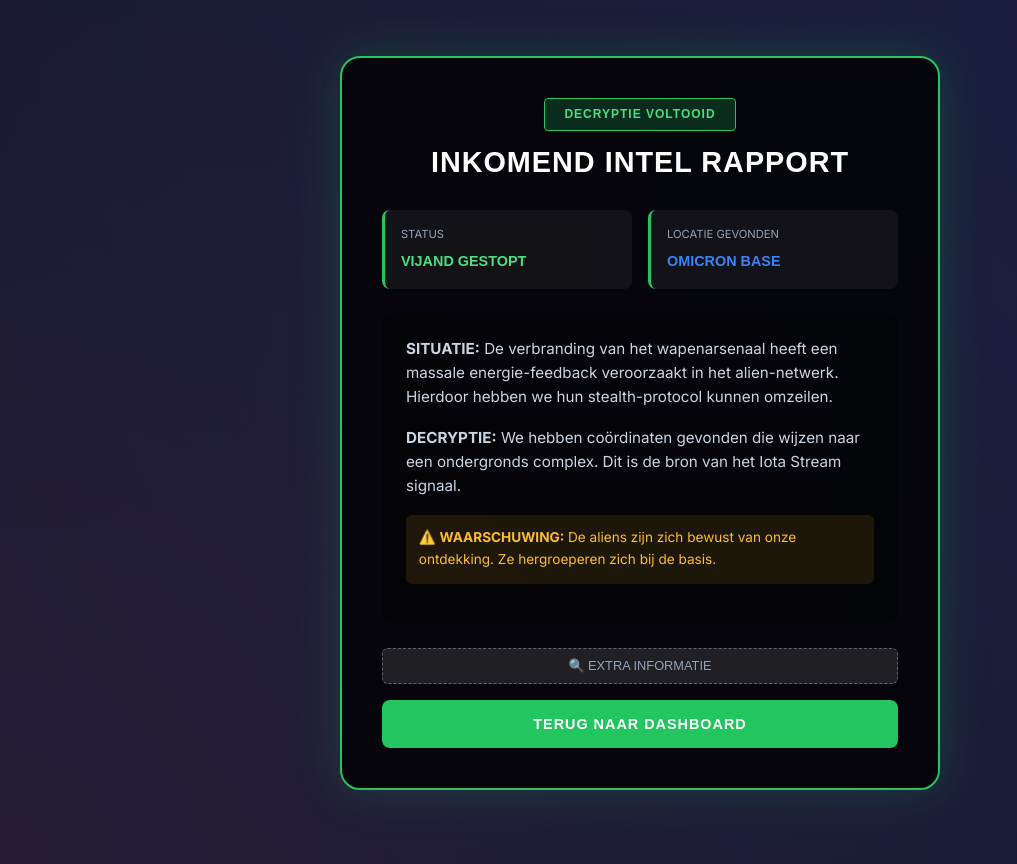
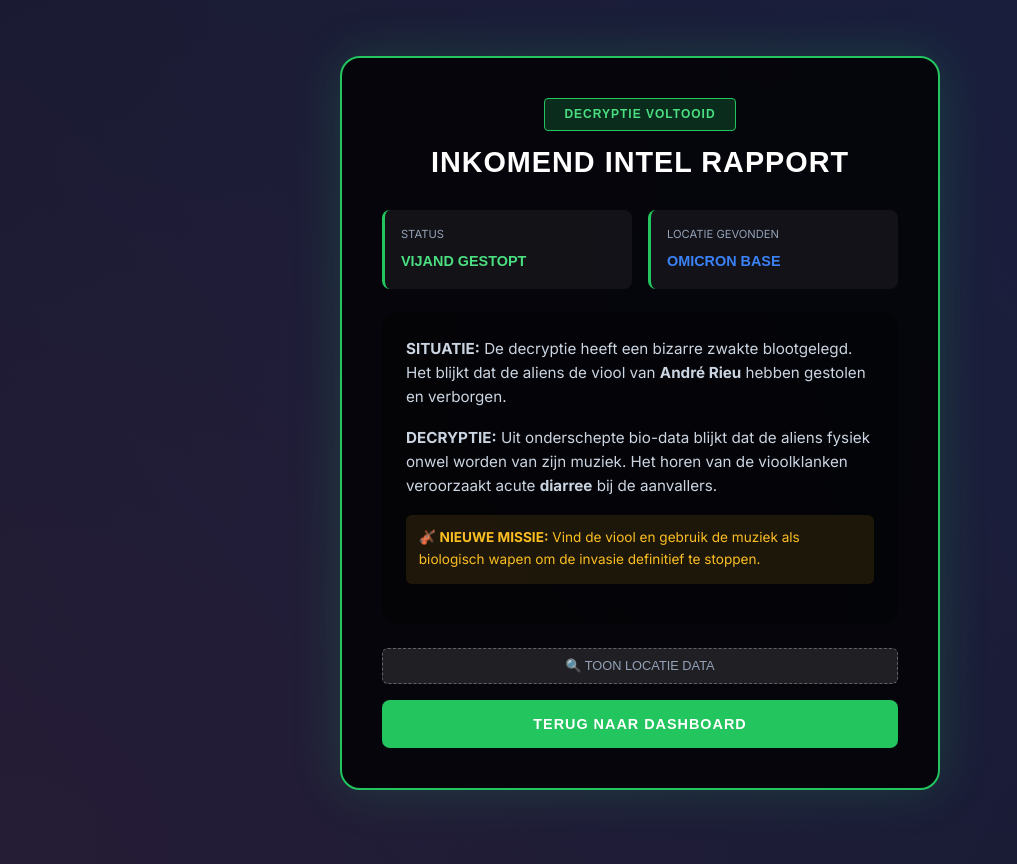
Before and after one commit to x4b5/game2026, a SvelteKit app: page /game/omicron-base-victory in a window 1280 px wide. Shown: the whole page, without its empty margins (0-1017 px from the left). Built offline with nearby package versions, Linux system fonts and the light colour scheme.

Commit message:
feat: add André Rieu violin mission intel

```diff
--- a/src/routes/game/omicron-base-victory/+page.svelte
+++ b/src/routes/game/omicron-base-victory/+page.svelte
@@ -35,18 +35,21 @@
             {#if intelScanned}
                 <div class="report-text" in:fade>
                     <p>
-                        <strong>SITUATIE:</strong> De verbranding van het wapenarsenaal
-                        heeft een massale energie-feedback veroorzaakt in het alien-netwerk.
-                        Hierdoor hebben we hun stealth-protocol kunnen omzeilen.
+                        <strong>SITUATIE:</strong> De decryptie heeft een
+                        bizarre zwakte blootgelegd. Het blijkt dat de aliens de
+                        viool van <strong>André Rieu</strong> hebben gestolen en
+                        verborgen.
                     </p>
                     <p>
-                        <strong>DECRYPTIE:</strong> We hebben coördinaten gevonden
-                        die wijzen naar een ondergronds complex. Dit is de bron van
-                        het Iota Stream signaal.
+                        <strong>DECRYPTIE:</strong> Uit onderschepte bio-data
+                        blijkt dat de aliens fysiek onwel worden van zijn
+                        muziek. Het horen van de vioolklanken veroorzaakt acute
+                        <strong>diarree</strong> bij de aanvallers.
                     </p>
                     <p class="warning">
-                        ⚠️ <strong>WAARSCHUWING:</strong> De aliens zijn zich bewust
-                        van onze ontdekking. Ze hergroeperen zich bij de basis.
+                        🎻 <strong>NIEUWE MISSIE:</strong> Vind de viool en gebruik
+                        de muziek als biologisch wapen om de invasie definitief te
+                        stoppen.
                     </p>
                 </div>
             {:else}
@@ -59,15 +62,15 @@
 
         <div class="action-section">
             <button class="hint-toggle" onclick={() => (showHint = !showHint)}>
-                {showHint ? "❌ SLUIT EXTRA INFO" : "🔍 EXTRA INFORMATIE"}
+                {showHint ? "❌ SLUIT COÖRDINATEN" : "🔍 TOON LOCATIE DATA"}
             </button>
 
             {#if showHint}
                 <div class="hint-box" transition:slide>
                     <p>
-                        📍 <strong>COÖRDINATEN:</strong> "Zoek de plek waar de **stokoude
-                        boeken** rusten en de stilte heerst. Scan daar de verborgen
-                        code."
+                        📍 <strong>SINT PIETER:</strong> "De coördinaten leiden naar
+                        een plek in **Sint Pieter**. De viool ligt verborgen waar
+                        de kalkstenen muren de geheimen van de stad bewaren."
                     </p>
                 </div>
             {/if}
```
